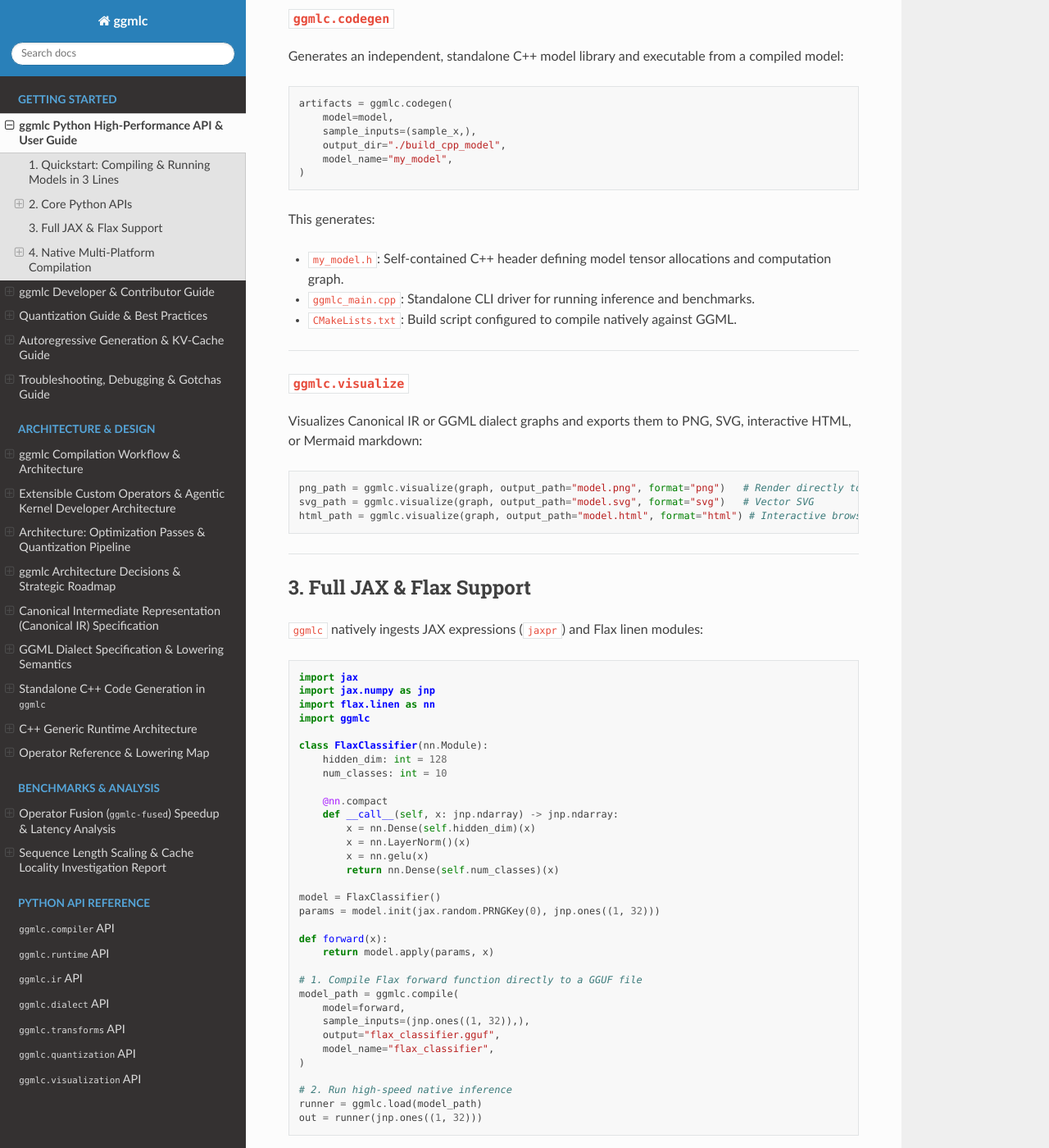
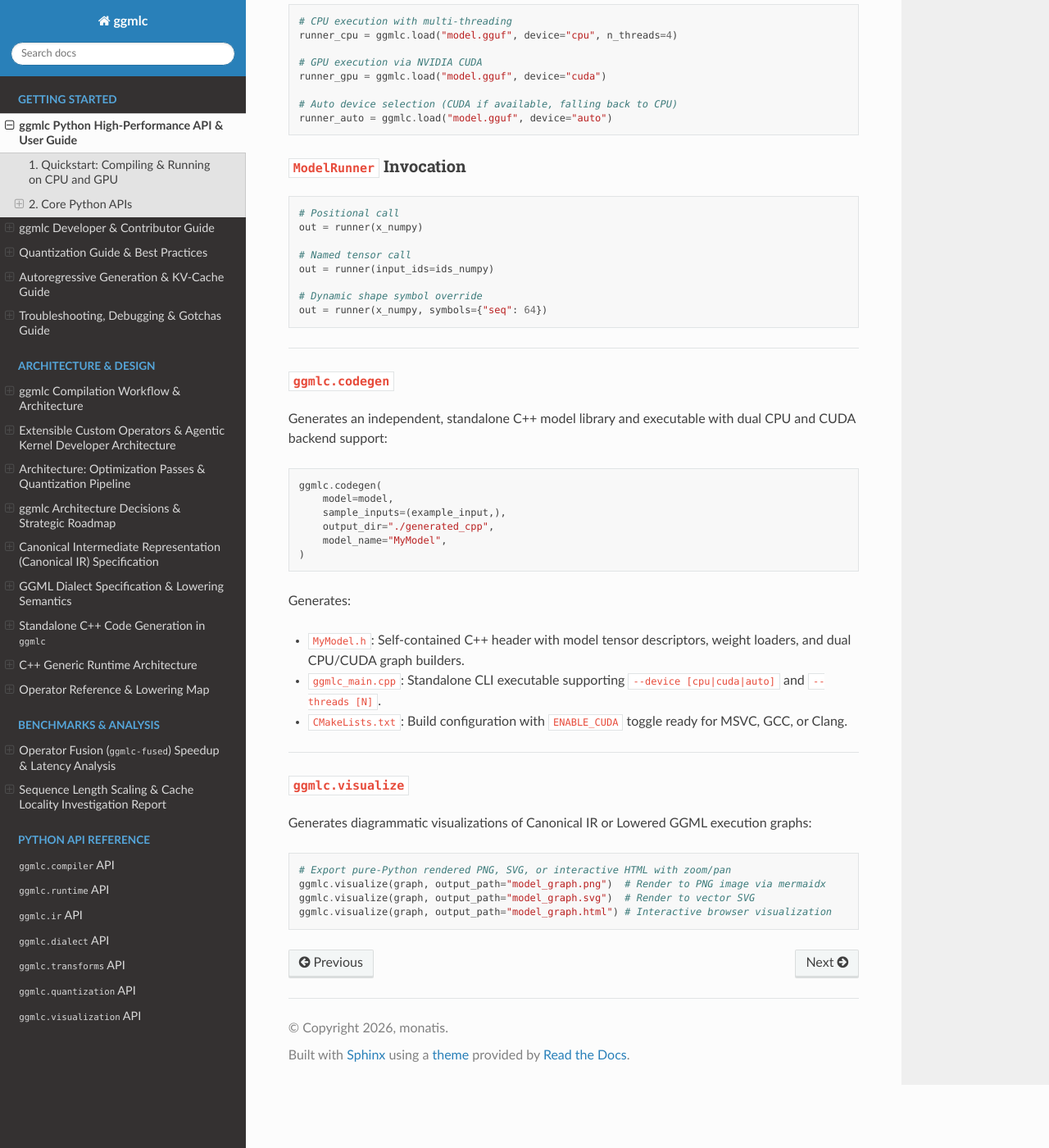
Before and after one commit to monatis/ggmlc, a Sphinx documentation site: the page built from docs/guides/python_api_guide.md, in a window 1280 px wide and 1400 px high, scrolled down 2168 px. Shown: the whole window at 82% size. Built offline with Sphinx 7.4.7 and the Read the Docs theme 3.1.0, drawn with Linux system fonts in a browser that asks for light colours; some of the changed text lies outside the part shown.

Commit message:
update docs + create visualization examples

````diff
--- a/docs/guides/python_api_guide.md
+++ b/docs/guides/python_api_guide.md
@@ -1,10 +1,10 @@
 # ggmlc Python High-Performance API & User Guide
 
-`ggmlc` provides a modern, unified, framework-agnostic Python API for compiling, optimizing, quantizing, and executing neural network models from **PyTorch**, **JAX**, and **Flax** directly onto GGML and CPU hardware backends.
+`ggmlc` provides a modern, unified, framework-agnostic Python API for compiling, optimizing, quantizing, and executing neural network models from **PyTorch**, **JAX**, and **Flax** directly onto CPU and **NVIDIA CUDA GPU** backends using GGML.
 
 ---
 
-## 1. Quickstart: Compiling & Running Models in 3 Lines
+## 1. Quickstart: Compiling & Running on CPU and GPU
 
 ```python
 import ggmlc
@@ -23,17 +23,31 @@
     model_name="resnet18",
 )
 
-# 3. Load into high-performance native C++ nanobind runtime
-runner = ggmlc.load(model_path, n_threads=4)
+# 3. Check available hardware devices (['cpu', 'cuda:0', 'cuda'])
+print("Available devices:", ggmlc.get_available_devices())
 
-# 4. Evaluate with zero-copy numpy buffers
-output = runner(example_input.numpy())
+# 4. Load into high-performance native C++ nanobind runtime on CPU or GPU
+runner_cpu = ggmlc.load(model_path, device="cpu", n_threads=4)
+runner_gpu = ggmlc.load(model_path, device="cuda")  # Executes natively on NVIDIA GPU
+
+# 5. Evaluate with zero-copy numpy buffers
+output = runner_gpu(example_input.numpy())
+print("GPU Runner device:", runner_gpu.device)
 print("Output shape:", output.shape)
 ```
 
 ---
 
 ## 2. Core Python APIs
+
+### `ggmlc.get_available_devices`
+Returns the list of hardware execution devices discovered and supported by the current runtime:
+```python
+devices = ggmlc.get_available_devices()
+# Example output: ['cpu', 'cuda:0', 'cuda']
+```
+
+---
 
 ### `ggmlc.compile`
 Compiles a PyTorch model, JAX callable, or Flax module into standardized GGUF v3 binary format.
@@ -50,6 +64,7 @@
     fusion_options: dict[str, bool] | None = None,
     quantize: str | DType | None = None,
     return_runner: bool = False,
+    device: str = "cpu",
     **kwargs: Any,
 ) -> Path | bytes | ModelRunner:
 ```
@@ -63,6 +78,9 @@
 - **`enable_fusion`**: If `True`, lowers composite subgraphs into high-performance fused ops.
 - **`quantize`**: Optional parameter quantization format: `"q8_0"`, `"q4_0"`, `DType.Q8_0`, `DType.Q4_0`.
 - **`return_runner`**: If `True`, automatically loads and returns an instantiated `ModelRunner`.
+- **`device`**: Hardware target when `return_runner=True` (`"cpu"`, `"cuda"`, `"cuda:0"`, `"auto"`).
+
+---
 
 ### `ggmlc.compile_to_bytes`
 Helper function for compiling and returning raw in-memory GGUF bytes when needed:
@@ -76,9 +94,14 @@
 Loads a compiled model from a `.gguf` file path or in-memory `bytes` into a `ModelRunner`.
 
 ```python
-runner = ggmlc.load("model.gguf", n_threads=4)
-# Or from memory bytes:
-runner = ggmlc.load(gguf_bytes, n_threads=4)
+# CPU execution with multi-threading
+runner_cpu = ggmlc.load("model.gguf", device="cpu", n_threads=4)
+
+# GPU execution via NVIDIA CUDA
+runner_gpu = ggmlc.load("model.gguf", device="cuda")
+
+# Auto device selection (CUDA if available, falling back to CPU)
+runner_auto = ggmlc.load("model.gguf", device="auto")
 ```
 
 ### `ModelRunner` Invocation
@@ -96,87 +119,30 @@
 ---
 
 ### `ggmlc.codegen`
-Generates an independent, standalone C++ model library and executable from a compiled model:
+Generates an independent, standalone C++ model library and executable with dual CPU and CUDA backend support:
 
 ```python
-artifacts = ggmlc.codegen(
+ggmlc.codegen(
     model=model,
-    sample_inputs=(sample_x,),
-    output_dir="./build_cpp_model",
-    model_name="my_model",
+    sample_inputs=(example_input,),
+    output_dir="./generated_cpp",
+    model_name="MyModel",
 )
 ```
 
-This generates:
-- `my_model.h`: Self-contained C++ header defining model tensor allocations and computation graph.
-- `ggmlc_main.cpp`: Standalone CLI driver for running inference and benchmarks.
-- `CMakeLists.txt`: Build script configured to compile natively against GGML.
+Generates:
+- `MyModel.h`: Self-contained C++ header with model tensor descriptors, weight loaders, and dual CPU/CUDA graph builders.
+- `ggmlc_main.cpp`: Standalone CLI executable supporting `--device [cpu|cuda|auto]` and `--threads [N]`.
+- `CMakeLists.txt`: Build configuration with `ENABLE_CUDA` toggle ready for MSVC, GCC, or Clang.
 
 ---
 
 ### `ggmlc.visualize`
-Visualizes Canonical IR or GGML dialect graphs and exports them to PNG, SVG, interactive HTML, or Mermaid markdown:
+Generates diagrammatic visualizations of Canonical IR or Lowered GGML execution graphs:
 
 ```python
-png_path = ggmlc.visualize(graph, output_path="model.png", format="png")   # Render directly to PNG
-svg_path = ggmlc.visualize(graph, output_path="model.svg", format="svg")   # Vector SVG
-html_path = ggmlc.visualize(graph, output_path="model.html", format="html") # Interactive browser HTML
+# Export pure-Python rendered PNG, SVG, or interactive HTML with zoom/pan
+ggmlc.visualize(graph, output_path="model_graph.png")  # Render to PNG image via mermaidx
+ggmlc.visualize(graph, output_path="model_graph.svg")  # Render to vector SVG
+ggmlc.visualize(graph, output_path="model_graph.html") # Interactive browser visualization
 ```
-
----
-
-## 3. Full JAX & Flax Support
-
-`ggmlc` natively ingests JAX expressions (`jaxpr`) and Flax linen modules:
-
-```python
-import jax
-import jax.numpy as jnp
-import flax.linen as nn
-import ggmlc
-
-class FlaxClassifier(nn.Module):
-    hidden_dim: int = 128
-    num_classes: int = 10
-
-    @nn.compact
-    def __call__(self, x: jnp.ndarray) -> jnp.ndarray:
-        x = nn.Dense(self.hidden_dim)(x)
-        x = nn.LayerNorm()(x)
-        x = nn.gelu(x)
-        return nn.Dense(self.num_classes)(x)
-
-model = FlaxClassifier()
-params = model.init(jax.random.PRNGKey(0), jnp.ones((1, 32)))
-
-def forward(x):
-    return model.apply(params, x)
-
-# 1. Compile Flax forward function directly to a GGUF file
-model_path = ggmlc.compile(
-    model=forward,
-    sample_inputs=(jnp.ones((1, 32)),),
-    output="flax_classifier.gguf",
-    model_name="flax_classifier",
-)
-
-# 2. Run high-speed native inference
-runner = ggmlc.load(model_path)
-out = runner(jnp.ones((1, 32)))
-```
-
----
-
-## 4. Native Multi-Platform Compilation
-
-### Building on Windows (MSVC)
-```powershell
-cmake -B build-win
-cmake --build build-win --target _runtime --config Release
-```
-
-### Building on Linux / WSL (GCC / Clang)
-```bash
-cmake -B build
-cmake --build build --target _runtime -j$(nproc)
-```
````
Also changed, not shown: README.md (+48 -32 lines), docs/codegen/cpp_codegen.md (+94 -71 lines), docs/guides/developer_guide.md (+27 -12 lines), docs/runtime/runtime_architecture.md (+63 -30 lines), assets/jax_model_graph.png (added), assets/pytorch_model_graph.png (added), 1 other file.
